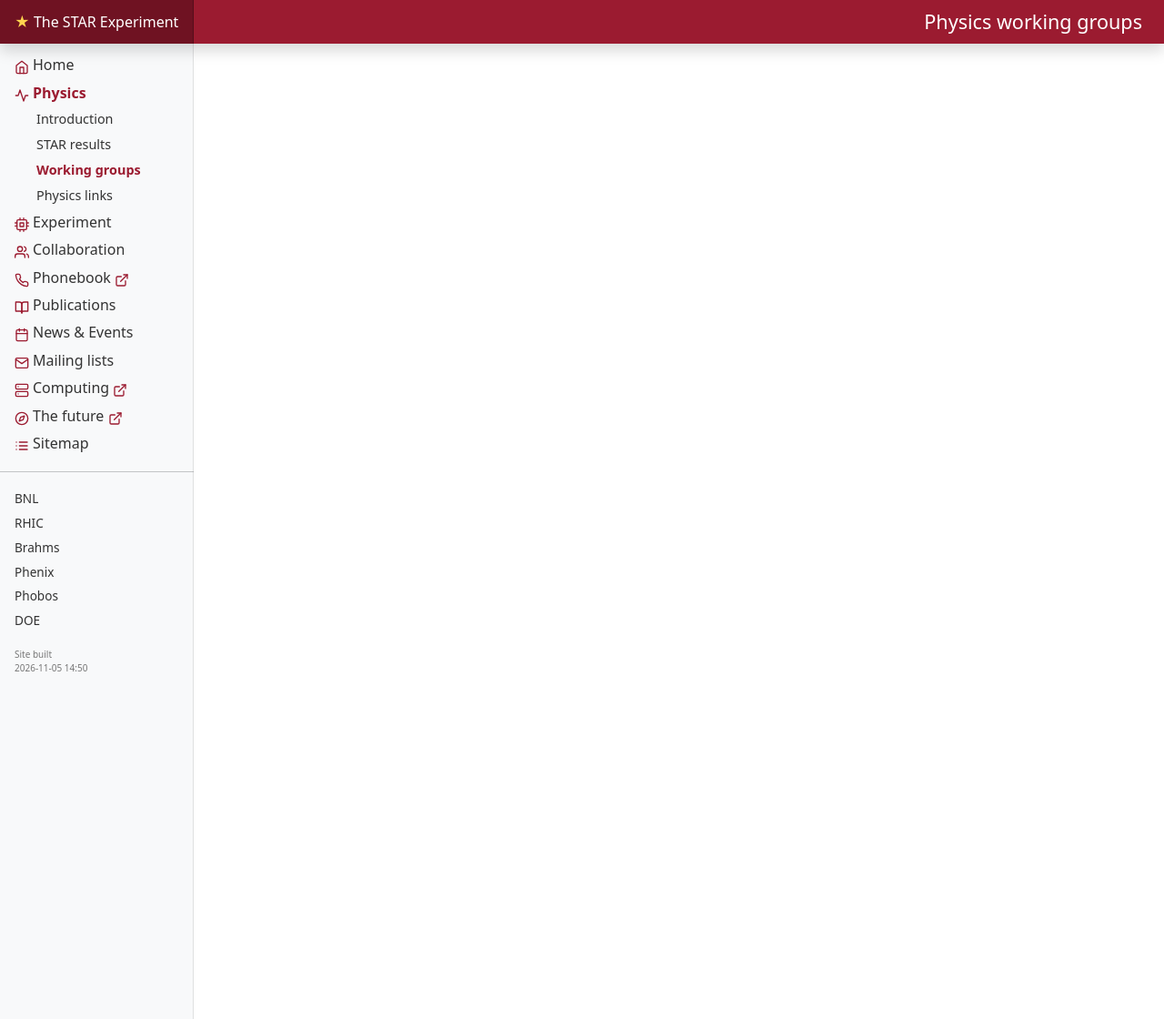
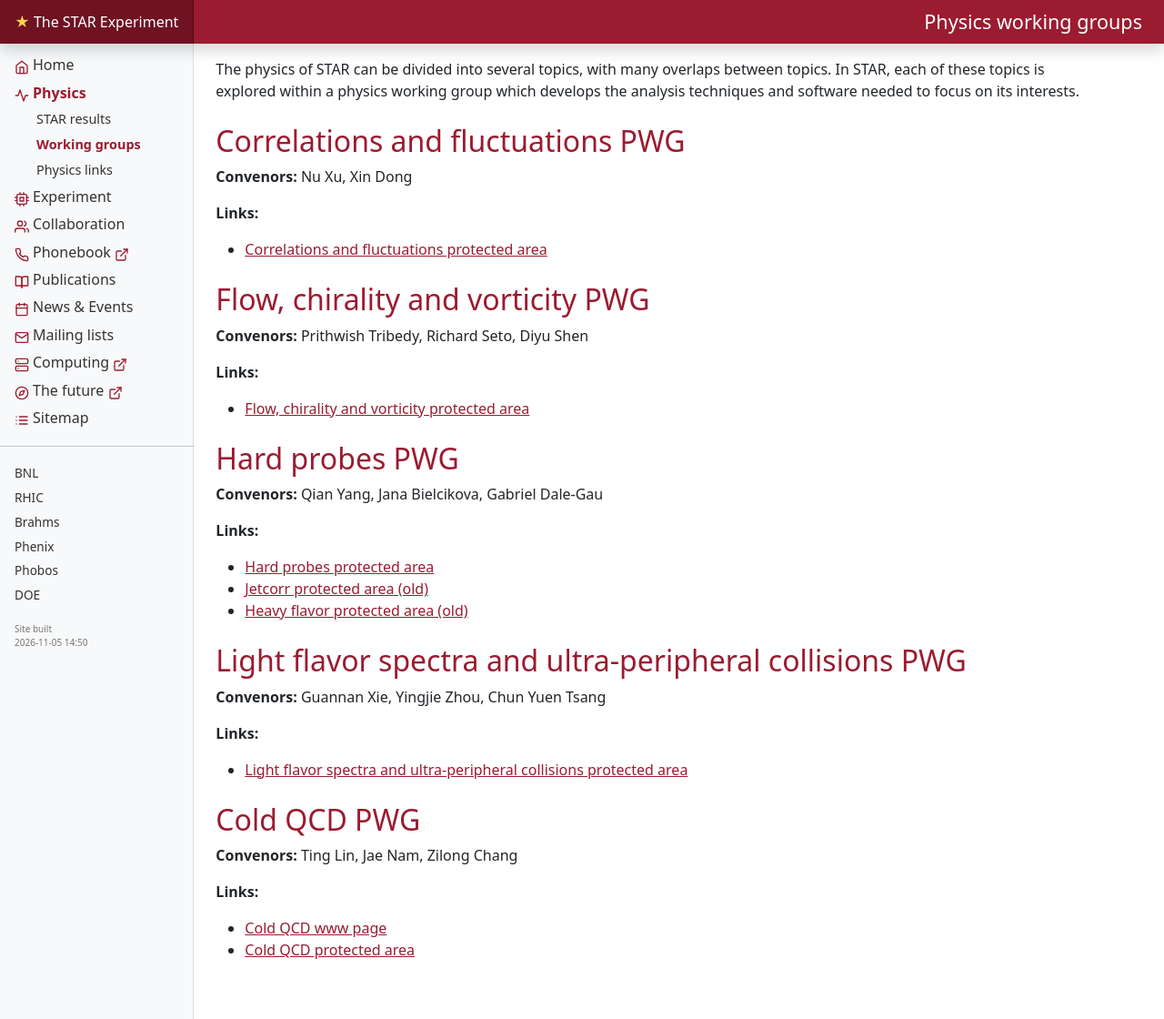
Before and after one commit to buddhasystem/star.github.io, a Jekyll site: the page built from physics/working-groups/index.md, in a window 1280 px wide and 1120 px high. Shown: the whole window at 91% size. Built offline with Jekyll 4.4.1, drawn with Linux system fonts in a browser that asks for light colours.

Commit message:
Cleanup, and added working groups.

```diff
--- a/_data/navigation.yml
+++ b/_data/navigation.yml
@@ -11,7 +11,6 @@
   url: /physics/
   icon: activity
   children:
-    - { title: Introduction,    url: /physics/ }
     - { title: STAR results,    url: /physics/results/ }
     - { title: Working groups,  url: /physics/working-groups/ }
     - { title: Physics links,   url: /physics/links/ }
--- a/physics/working-groups/index.md
+++ b/physics/working-groups/index.md
@@ -4,4 +4,47 @@ redirect_from:
   - /central/physics/pwg/
 ---
 
-{% include stub.html legacy="/central/physics/pwg/" %}
+The physics of STAR can be divided into several topics, with many overlaps between topics. In STAR, each of these topics is explored within a physics working group which develops the analysis techniques and software needed to focus on its interests.
+
+## Correlations and fluctuations PWG
+
+**Convenors:** Nu Xu, Xin Dong
+
+**Links:**
+
+- [Correlations and fluctuations protected area](https://www.star.bnl.gov/protected/cf/){:target="_blank" rel="noopener"}
+
+## Flow, chirality and vorticity PWG
+
+**Convenors:** Prithwish Tribedy, Richard Seto, Diyu Shen
+
+**Links:**
+
+- [Flow, chirality and vorticity protected area](https://www.star.bnl.gov/protected/fcv/){:target="_blank" rel="noopener"}
+
+## Hard probes PWG
+
+**Convenors:** Qian Yang, Jana Bielcikova, Gabriel Dale-Gau
+
+**Links:**
+
+- [Hard probes protected area](https://www.star.bnl.gov/protected/hp/){:target="_blank" rel="noopener"}
+- [Jetcorr protected area (old)](https://www.star.bnl.gov/protected/jetcorr/){:target="_blank" rel="noopener"}
+- [Heavy flavor protected area (old)](https://www.star.bnl.gov/protected/heavy/){:target="_blank" rel="noopener"}
+
+## Light flavor spectra and ultra-peripheral collisions PWG
+
+**Convenors:** Guannan Xie, Yingjie Zhou, Chun Yuen Tsang
+
+**Links:**
+
+- [Light flavor spectra and ultra-peripheral collisions protected area](https://www.star.bnl.gov/protected/lfsupc/){:target="_blank" rel="noopener"}
+
+## Cold QCD PWG
+
+**Convenors:** Ting Lin, Jae Nam, Zilong Chang
+
+**Links:**
+
+- [Cold QCD www page](https://drupal.star.bnl.gov/STAR/pwg/spin){:target="_blank" rel="noopener"}
+- [Cold QCD protected area](https://www.star.bnl.gov/protected/spin/){:target="_blank" rel="noopener"}
```
Also changed, not shown: index.md (+1 -1 lines), physics/index.md (+7 -1 lines), physics/results/index.md (+33 -1 lines).
